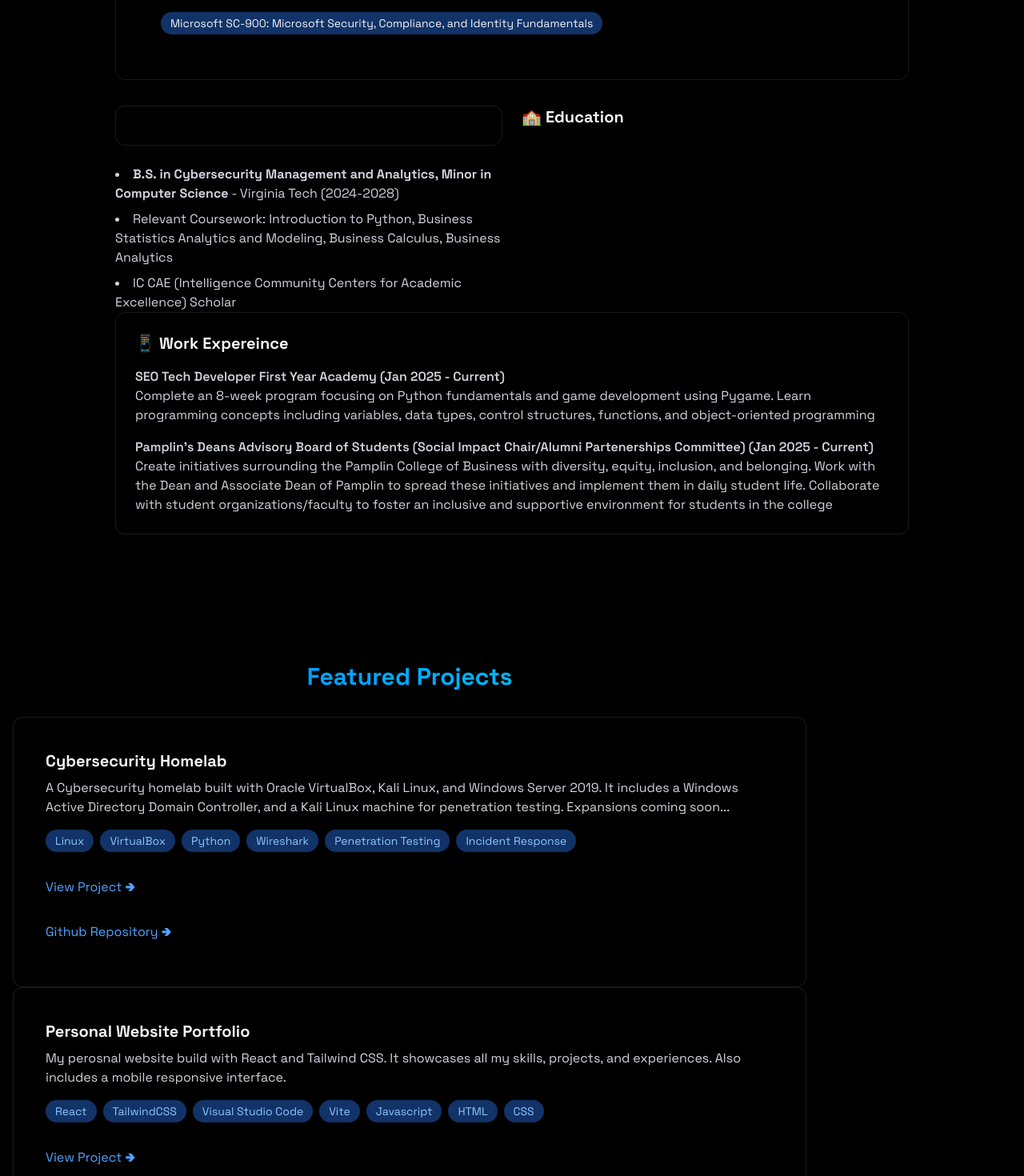
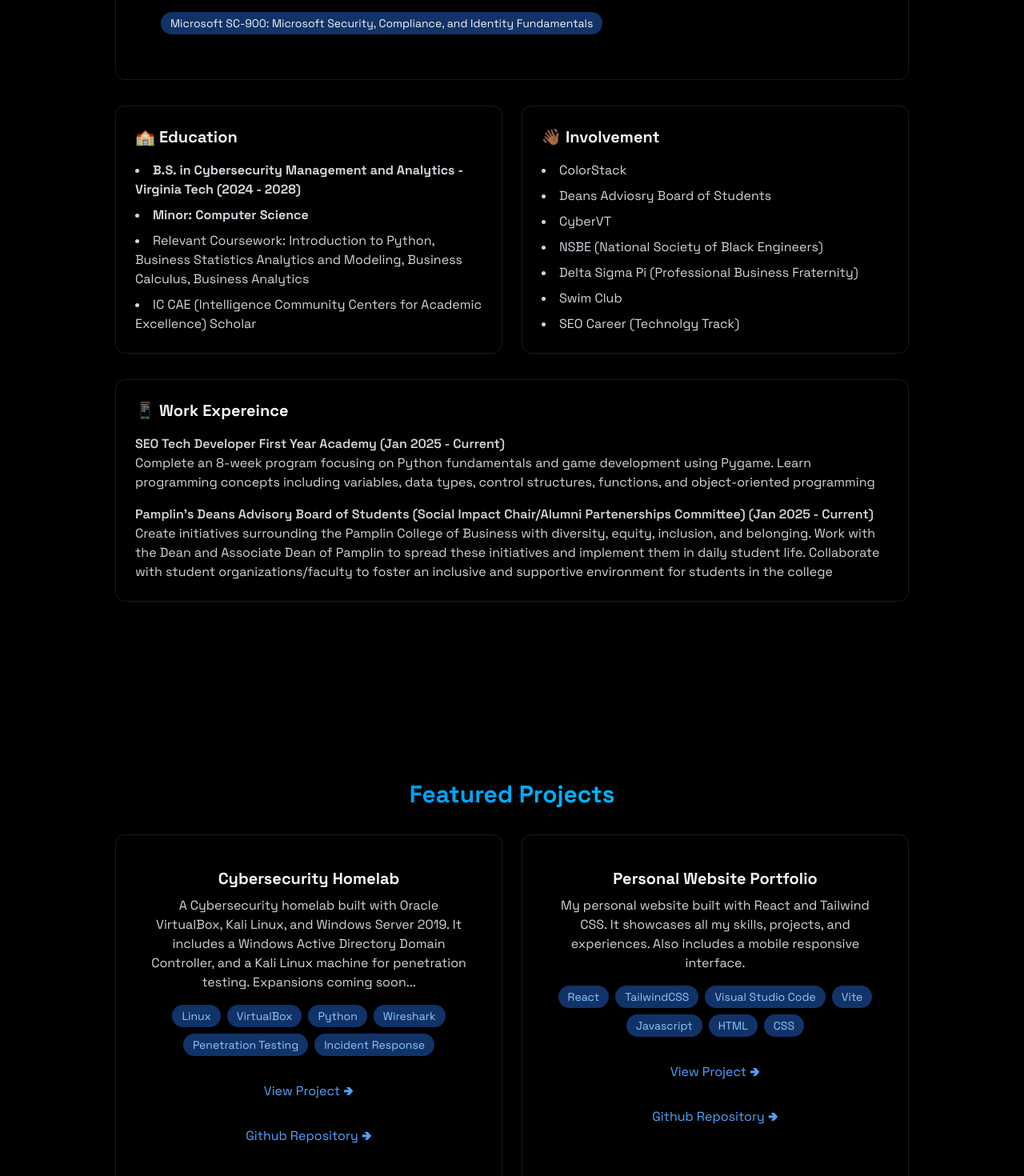
Before and after one commit to cameroncook10/cameroncookPortfolio, a React (Vite) app: page / in a window 1280 px wide. Shown: the part 1330-2800 px from the top of the page at 80% size. Built offline with nearby package versions, Linux system fonts and the light colour scheme.

Commit message:
first commit

```diff
--- a/package.json
+++ b/package.json
@@ -1,6 +1,6 @@
 {
-  "name": "personal-website-portfolio",
-  "homepage": "https://cameroncook10.github.io/personal-website-portfolio",
+  "name": "portfolio-website",
+  "homepage": "https://cameroncook10.github.io/cameroncookPortfolio/",
   "private": true,
   "version": "0.0.0",
   "type": "module",
@@ -11,7 +11,6 @@
     "preview": "vite preview",
     "predeploy": "npm run build",
     "deploy": "gh-pages -d dist"
-
   },
   "dependencies": {
     "@tailwindcss/vite": "^4.0.9",
--- a/src/components/MobileMenu.jsx
+++ b/src/components/MobileMenu.jsx
@@ -1,22 +1,21 @@
+import { useEffect } from "react";
 
-export const MobileMenu = ({menuOpen, setMenuOpen}) => {
-
+export const MobileMenu = ({ menuOpen, setMenuOpen }) => {
   return (
     <div
-        className={`fixed top-o left-0 w-full bg-[rgba(10, 10, 10, 0.8)] z=40 flex flex-col items-center justify-center
+      className={`fixed top-0 left-0 w-full bg-[rgba(10,10,10,0.8)] z-40 flex flex-col items-center justify-center
                      transition-all duration-300 ease-in-out
 
-                       ${menuOpen
+                     ${
+                       menuOpen
                          ? "h-screen opacity-100 pointer-events-auto"
                          : "h-0 opacity-0 pointer-events-none"
                      }
                    `}
-
-
     >
       <button
-              onCLick={() => setMenuOpen(false)}
-              className="absolute top-6 right-6 text-3xl text-white focus:outline-none cursor-pointer"
+        onClick={() => setMenuOpen(false)}
+        className="absolute top-6 right-6 text-white text-3xl focus:outline-none cursor-pointer"
         aria-label="Close Menu"
       >
         &times;
@@ -24,7 +23,7 @@
 
       <a
         href="#home"
-                onCLick={() => setMenuOpen(false)}
+        onClick={() => setMenuOpen(false)}
         className={`text-2xl font-semibold text-white my-4 transform transition-transform duration-300
                     ${
                       menuOpen
@@ -33,49 +32,39 @@
                     }
             `}
       >
-
         Home
       </a>
       <a
         href="#about"
-                onCLick={() => setMenuOpen(false)}
+        onClick={() => setMenuOpen(false)}
         className={`text-2xl font-semibold text-white my-4 transform transition-transform duration-300
             ${
-                      menuOpen
-                        ? "opacity-100 translate-y-0"
-                        : "opacity-0 translate-y-5"
+              menuOpen ? "opacity-100 translate-y-0" : "opacity-0 translate-y-5"
             }
     `}
       >
-
         About
       </a>
       <a
         href="#projects"
-                onCLick={() => setMenuOpen(false)}
+        onClick={() => setMenuOpen(false)}
         className={`text-2xl font-semibold text-white my-4 transform transition-transform duration-300
             ${
-                      menuOpen
-                        ? "opacity-100 translate-y-0"
-                        : "opacity-0 translate-y-5"
+              menuOpen ? "opacity-100 translate-y-0" : "opacity-0 translate-y-5"
             }
     `}
       >
-
         Projects
       </a>
       <a
         href="#contact"
-                onCLick={() => setMenuOpen(false)}
+        onClick={() => setMenuOpen(false)}
         className={`text-2xl font-semibold text-white my-4 transform transition-transform duration-300
             ${
-                      menuOpen
-                        ? "opacity-100 translate-y-0"
-                        : "opacity-0 translate-y-5"
+              menuOpen ? "opacity-100 translate-y-0" : "opacity-0 translate-y-5"
             }
     `}
       >
-
         Contact
       </a>
     </div>
--- a/src/components/Navbar.jsx
+++ b/src/components/Navbar.jsx
@@ -1,47 +1,53 @@
-import { useEffect } from 'react';
+import { useEffect } from "react";
 
-export const Navbar = ({menuOpen, setMenuOpen}) => {
+export const Navbar = ({ menuOpen, setMenuOpen }) => {
   useEffect(() => {
     document.body.style.overflow = menuOpen ? "hidden" : "";
   }, [menuOpen]);
   return (
     <nav className="fixed top-0 w-full z-40 bg-[rgba(10, 10, 10, 0.8)] backdrop-blur-lg border-b border-white/10 shadow-lg">
-        <div className="max-w-5xl nx-auto px-4">
+      <div className="max-w-5xl mx-auto px-4">
         <div className="flex justify-between items-center h-16">
-            <a href="#home" className="font-mono-text-xl font bold text-white">
+          <a href="#home" className="font-mono text-3xl font-bold text-white">
             {" "}
             Cameron<span className="text-blue-400"> Cook</span>{" "}
           </a>
 
-            <div className="w-7 h-5 relative cursor-pointer z-40 md:hidden"
-                 onClick={() => setMenuOpen((prev) => !prev)}>
+          <div
+            className="w-7 h-5 relative cursor-pointer z-40 md:hidden"
+            onClick={() => setMenuOpen((prev) => !prev)}
+          >
             &#9776;
           </div>
 
-            <div className="hidden md:flex items-center space-x-20 ml-auto">
+          <div className="hidden md:flex items-center space-x-8">
             <a
               href="#home"
-                className="text-gray-300 hover:text-white transition-colors"
+              className="text-gray-300 hove:text-white transition-colors"
             >
+              {" "}
               Home
             </a>
             <a
               href="#about"
-                className="text-gray-300 hover:text-white transition-colors"
+              className="text-gray-300 hove:text-white transition-colors"
             >
-                About
+              {" "}
+              About{" "}
             </a>
             <a
               href="#projects"
-                className="text-gray-300 hover:text-white transition-colors"
+              className="text-gray-300 hove:text-white transition-colors"
             >
-                Projects
+              {" "}
+              Projects{" "}
             </a>
             <a
               href="#contact"
-                className="text-gray-300 hover:text-white transition-colors"
+              className="text-gray-300 hove:text-white transition-colors"
             >
-                Contact
+              {" "}
+              Contact{" "}
             </a>
           </div>
         </div>
--- a/src/components/sections/About.jsx
+++ b/src/components/sections/About.jsx
@@ -78,11 +78,14 @@
     </div>
 
     <div className="grid grid-cols-1 md:grid-cols-2 gap-6 mt-8">
-       <div className="rounded-xl p-6 border-white/10 border hover:-translate-y-1 transition-all"></div>
+        <div className="p-6 rounded-xl border-white/10 border hover:-translate-y-1 transition-all">
           <h3 className="text-xl font-bold mb-4"> 🏫 Education </h3>
           <ul className="list-disc list-inside text-gray-300 space-y-2">
           <li>
-            <strong> B.S. in Cybersecurity Management and Analytics, Minor in Computer Science</strong> - Virginia Tech (2024-2028)
+            <strong> B.S. in Cybersecurity Management and Analytics - Virginia Tech (2024 - 2028)</strong>
+          </li>
+          <li>
+            <strong> Minor: Computer Science</strong>
           </li>
           <li>
           Relevant Coursework: Introduction to Python, Business Statistics Analytics and Modeling, Business Calculus, Business Analytics
@@ -92,7 +95,34 @@
           </li>
           </ul>
         </div>
-       <div className="rounded-xl p-6 border-white/10 border hover:translate-y-1 transition-all">
+        <div className="p-6 rounded-xl border-white/10 border hover:-translate-y-1 transition-all">
+          <h3 className="text-xl font-bold mb-4"> 👋🏾 Involvement </h3>
+          <ul className="list-disc list-inside text-gray-300 space-y-2">
+          <li>
+           ColorStack
+          </li>
+          <li>
+            Deans Adviosry Board of Students
+          </li>
+          <li>
+            CyberVT
+          </li>
+          <li>
+            NSBE (National Society of Black Engineers)
+          </li>
+          <li>
+            Delta Sigma Pi (Professional Business Fraternity)
+          </li>
+          <li>
+            Swim Club
+          </li>
+          <li>
+            SEO Career (Technolgy Track)
+          </li>
+          </ul>
+        </div>
+       </div>
+       <div className="rounded-xl p-6 border-white/10 border hover:translate-y-1 transition-all mt-8">
        <h3 className="text-xl font-bold mb-4"> 📱 Work Expereince </h3>
       <div className="space-y-4 text-gray-300">
        <div>
--- a/src/components/sections/Home.jsx
+++ b/src/components/sections/Home.jsx
@@ -21,8 +21,10 @@
                     </a>
                 </div>
             </div>
-            <div className="w-full md:w-1/2 flex items-center justify-center mt-8 md:mt-0 transform -translate-y-12">
-                <img src="/profile.png" alt="Cameron Cook" className="max-h-[1100px] object-contain" loading="lazy" />
+            <div className="w-full md:w-1/2 flex items-center justify-center mt-8 md:mt-20">
+                <div className="border-4 border-blue-500 p-4 rounded-lg shadow-lg">
+                    <img src="https://i.postimg.cc/13TvYSY8/Adobe-Express-file.png" alt="Cameron Cook" className="max-h-[2000px]" loading="lazy" />
+                </div>
             </div>
         </section>
     );
--- a/src/components/sections/Projects.jsx
+++ b/src/components/sections/Projects.jsx
@@ -2,88 +2,66 @@
 
 export const Projects = () => {
     return (
-    <section id="projects" className="min-h-screen flex items-center justify py-20"
-    >
+        <section id="projects" className="min-h-screen flex items-center justify-center py-20">
             <RevealOnScroll>
-
-        <div className="max-w-5xl mx-auto px-4">
-        <h2 className="text-3xl font-bold mb-8 bg-gradient-to-r from-blue-500 to-cyan-400 bg-clip-text text-transparent text-center">
-            {""}
+                <div className="max-w-5xl mx-auto px-4 text-center">
+                    <h2 className="text-3xl font-bold mb-8 bg-gradient-to-r from-blue-500 to-cyan-400 bg-clip-text text-transparent">
                         Featured Projects
                     </h2>
-        <div className="gird grid-cols-1 md:grid-cols-2 gap-6">
-
-            <div className="p-10 rounded-xl border-white/10 border hover:-translate-y-1 hover:border-blue-500/30 hover:shadow-[0_2px_8px_rgba(59, 130, 246, 0.1)] transition
-            ">
+                    <div className="grid grid-cols-1 md:grid-cols-2 gap-6">
+                        <div className="p-10 rounded-xl border-white/10 border hover:-translate-y-1 hover:border-blue-500/30 hover:shadow-[0_2px_8px_rgba(59, 130, 246, 0.1)] transition">
                             <h3 className="text-xl font-bold mb-2">Cybersecurity Homelab</h3>
                             <p className="text-gray-300 mb-4">
                                 A Cybersecurity homelab built with Oracle VirtualBox, Kali Linux, and Windows Server 2019.
                                 It includes a Windows Active Directory Domain Controller, and a Kali Linux machine for penetration testing.
                                 Expansions coming soon...
                             </p>
-                <div className="flex flex-wrap gap-2 mb-4">
-                    {["Linux", "VirtualBox", "Python", "Wireshark", "Penetration Testing", "Incident Response" ].map((tech, key) => (
+                            <div className="flex flex-wrap gap-2 mb-4 justify-center">
+                                {["Linux", "VirtualBox", "Python", "Wireshark", "Penetration Testing", "Incident Response"].map((tech, key) => (
                                     <span
                                         key={key}
-                       className="bg-blue-500/40 text-blue-300 py-1 px-3 rounded-full text-sm hover:bg-blue-500/20
-                        hover:shadow-[0_2px_8px_rgba(59, 130, 246, 0.2)] transition
-                      ">
+                                        className="bg-blue-500/40 text-blue-300 py-1 px-3 rounded-full text-sm hover:bg-blue-500/20 hover:shadow-[0_2px_8px_rgba(59, 130, 246, 0.2)] transition"
+                                    >
                                         {tech}
                                     </span>
                                 ))}
                             </div>
-
-                <div className="flex justify-between items-center">
-                    <a href="#"
-                    className="text-blue-400 hover:text-blue-300 transition-colors my-4"
-                    >
-                    {""}
-                    View Project 🢂{""}
+                            <div className="flex justify-center items-center">
+                                <a href="#" className="text-blue-400 hover:text-blue-300 transition-colors my-4">
+                                    View Project 🢂
                                 </a>
                             </div>
-                <div className="flex justify-between items-center">
-                    <a href="https://github.com/cameroncook10/Cybersecurity-Homelab"
-                    className="text-blue-400 hover:text-blue-300 transition-colors my-4"
-                    >
-                    {""}
-                    Github Repository 🢂{""}
+                            <div className="flex justify-center items-center">
+                                <a href="https://github.com/cameroncook10/Cybersecurity-Homelab" className="text-blue-400 hover:text-blue-300 transition-colors my-4">
+                                    Github Repository 🢂
                                 </a>
                             </div>
                         </div>
-            <div className="p-10 rounded-xl border-white/10 border hover:-translate-y-1 hover:border-blue-500/30 hover:shadow-[0_2px_8px_rgba(59, 130, 246, 0.1)] transition
-            ">
+                        <div className="p-10 rounded-xl border-white/10 border hover:-translate-y-1 hover:border-blue-500/30 hover:shadow-[0_2px_8px_rgba(59, 130, 246, 0.1)] transition">
                             <h3 className="text-xl font-bold mb-2">Personal Website Portfolio</h3>
                             <p className="text-gray-300 mb-4">
-                    My perosnal website build with React and Tailwind CSS.
+                                My personal website built with React and Tailwind CSS.
                                 It showcases all my skills, projects, and experiences.
                                 Also includes a mobile responsive interface.
                             </p>
-                <div className="flex flex-wrap gap-2 mb-4">
-                    {["React", "TailwindCSS", "Visual Studio Code", "Vite", "Javascript", "HTML", "CSS" ].map((tech, key) => (
+                            <div className="flex flex-wrap gap-2 mb-4 justify-center">
+                                {["React", "TailwindCSS", "Visual Studio Code", "Vite", "Javascript", "HTML", "CSS"].map((tech, key) => (
                                     <span
                                         key={key}
-                       className="bg-blue-500/40 text-blue-300 py-1 px-3 rounded-full text-sm hover:bg-blue-500/20
-                        hover:shadow-[0_2px_8px_rgba(59, 130, 246, 0.2)] transition
-                      ">
+                                        className="bg-blue-500/40 text-blue-300 py-1 px-3 rounded-full text-sm hover:bg-blue-500/20 hover:shadow-[0_2px_8px_rgba(59, 130, 246, 0.2)] transition"
+                                    >
                                         {tech}
                                     </span>
                                 ))}
                             </div>
-
-                <div className="flex justify-between items-center">
-                    <a href="#"
-                    className="text-blue-400 hover:text-blue-300 transition-colors my-4"
-                    >
-                    {""}
-                    View Project 🢂{""}
+                            <div className="flex justify-center items-center">
+                                <a href="#" className="text-blue-400 hover:text-blue-300 transition-colors my-4">
+                                    View Project 🢂
                                 </a>
                             </div>
-                <div className="flex justify-between items-center">
-                    <a href="https://github.com/cameroncook10/Personal-Portfolio-Website"
-                    className="text-blue-400 hover:text-blue-300 transition-colors my-4"
-                    >
-                    {""}
-                    Github Repository 🢂{""}
+                            <div className="flex justify-center items-center">
+                                <a href="https://github.com/cameroncook10/cameroncookPortfolio.git" className="text-blue-400 hover:text-blue-300 transition-colors my-4">
+                                    Github Repository 🢂
                                 </a>
                             </div>
                         </div>
--- a/vite.config.js
+++ b/vite.config.js
@@ -5,5 +5,5 @@
 // https://vite.dev/config/
 export default defineConfig({
   plugins: [react(),tailwindcss()],
-  base: "/cameroncookportfolio",
+  base: "/cameroncookPortfolio",
 });
```
Also changed, not shown: 1 other file (tests, documents, lock files or other folders). Lines whose indentation alone changed are shown as unchanged.
